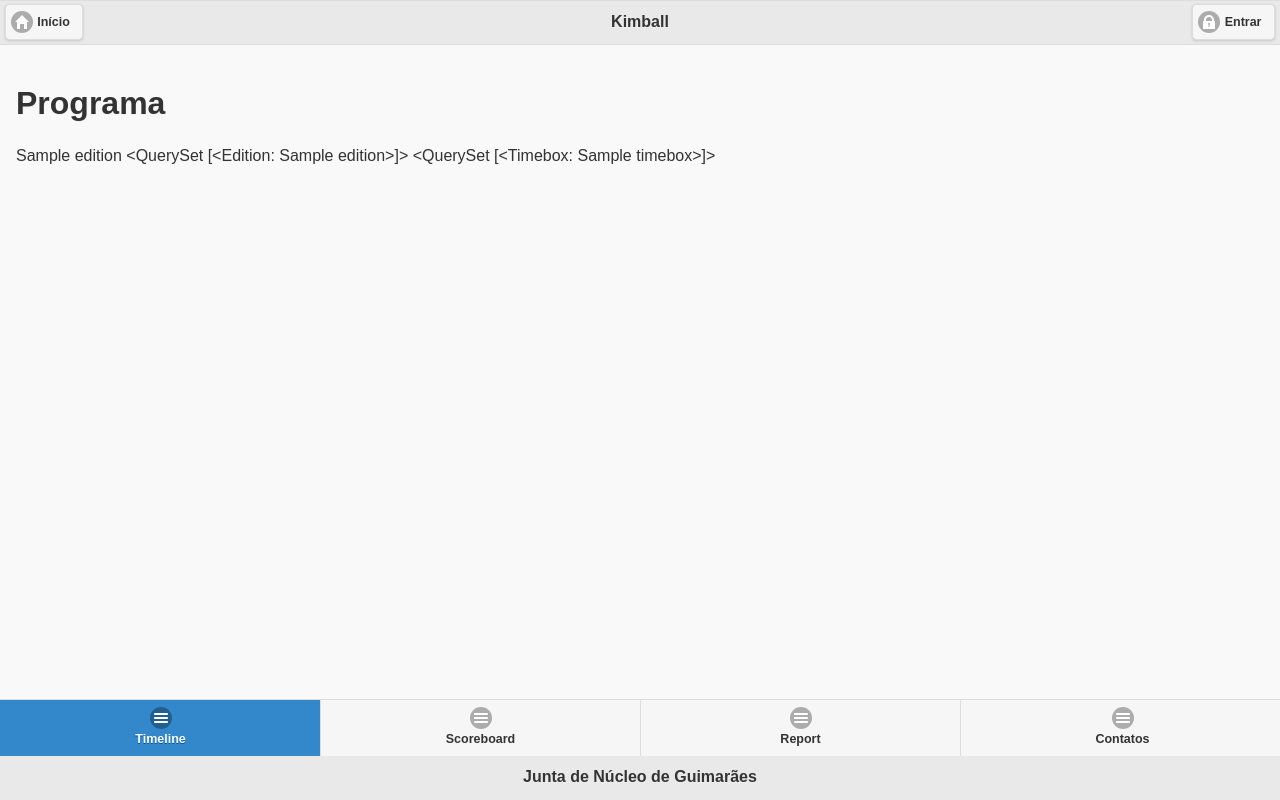
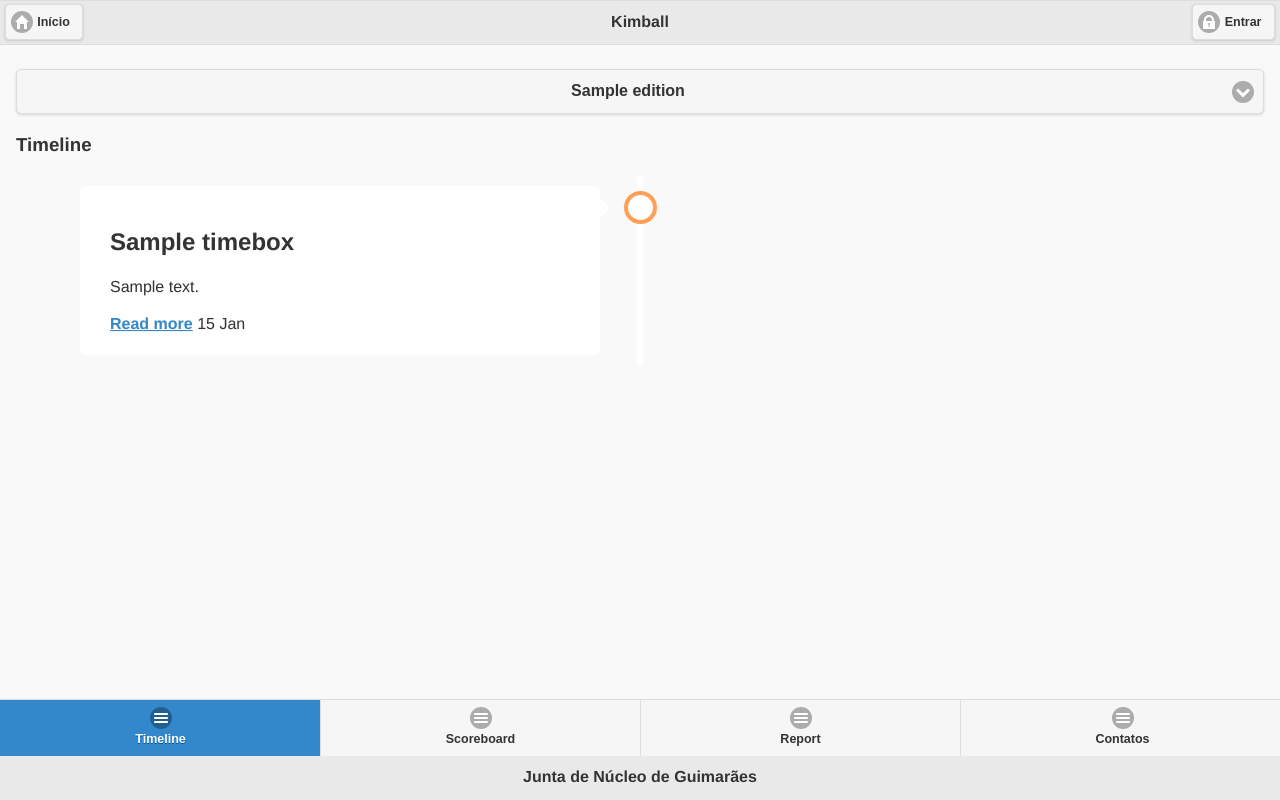
Before and after one commit to carlosmvsilva/scouts, a Django app: page /kimball/timeline/ in a window 1280 px wide. Run offline with Django 3.2, Linux system fonts and the light colour scheme; tables that the repository leaves empty hold one stand-in row (values such as "Sample post").

Commit message:
melhorias

```diff
--- /dev/null
+++ b/kimball/static/kimball/css/timeline.css
@@ -0,0 +1,134 @@
+* {
+  box-sizing: border-box;
+}
+
+/* Set a background color */
+body {
+  background-color: #474e5d;
+  font-family: Helvetica, sans-serif;
+}
+
+/* The actual timeline (the vertical ruler) */
+.timeline {
+  position: relative;
+  max-width: 1200px;
+  margin: 0 auto;
+}
+
+/* The actual timeline (the vertical ruler) */
+.timeline::after {
+  content: '';
+  position: absolute;
+  width: 6px;
+  background-color: white;
+  top: 0;
+  bottom: 0;
+  left: 50%;
+  margin-left: -3px;
+}
+
+/* Container around content */
+.tl-container {
+  padding: 10px 40px;
+  position: relative;
+  background-color: inherit;
+  width: 50%;
+}
+
+/* The circles on the timeline */
+.tl-container::after {
+  content: '';
+  position: absolute;
+  width: 25px;
+  height: 25px;
+  right: -17px;
+  background-color: white;
+  border: 4px solid #FF9F55;
+  top: 15px;
+  border-radius: 50%;
+  z-index: 1;
+}
+
+/* Place the container to the left */
+.left {
+  left: 0;
+}
+
+/* Place the container to the right */
+.right {
+  left: 50%;
+}
+
+/* Add arrows to the left container (pointing right) */
+.left::before {
+  content: " ";
+  height: 0;
+  position: absolute;
+  top: 22px;
+  width: 0;
+  z-index: 1;
+  right: 30px;
+  border: medium solid white;
+  border-width: 10px 0 10px 10px;
+  border-color: transparent transparent transparent white;
+}
+
+/* Add arrows to the right container (pointing left) */
+.right::before {
+  content: " ";
+  height: 0;
+  position: absolute;
+  top: 22px;
+  width: 0;
+  z-index: 1;
+  left: 30px;
+  border: medium solid white;
+  border-width: 10px 10px 10px 0;
+  border-color: transparent white transparent transparent;
+}
+
+/* Fix the circle for containers on the right side */
+.right::after {
+  left: -16px;
+}
+
+/* The actual content */
+.tl-content {
+  padding: 20px 30px;
+  background-color: white;
+  position: relative;
+  border-radius: 6px;
+}
+
+/* Media queries - Responsive timeline on screens less than 600px wide */
+@media all and (max-width: 600px) {
+/* Place the timelime to the left */
+  .timeline::after {
+    left: 31px;
+  }
+
+/* Full-width containers */
+  .tl-container {
+    width: 100%;
+    padding-left: 70px;
+    padding-right: 25px;
+  }
+
+/* Make sure that all arrows are pointing leftwards */
+  .tl-container::before {
+    left: 60px;
+    border: medium solid white;
+    border-width: 10px 10px 10px 0;
+    border-color: transparent white transparent transparent;
+  }
+
+/* Make sure all circles are at the same spot */
+  .left::after, .right::after {
+    left: 15px;
+  }
+
+/* Make all right containers behave like the left ones */
+  .right {
+    left: 0%;
+  }
+}
--- a/kimball/templates/kimball/index.html
+++ b/kimball/templates/kimball/index.html
@@ -3,6 +3,7 @@
 {% load static %}
 
 {% block content %}
-<h1>Benvindo ao Kimball</h1>
-<img src="{% static 'kimball/images/avatar.jpg' %}" alt="Kimball" width="50%">
+<img src="{% static 'kimball/images/avatar.jpg' %}" alt="Kimball" width="100%">
+<p>Kimball - Torneio de Técnica Escutista</p>
+<p>Exploradores e Moços</p>
 {% endblock content %}
--- a/kimball/templates/kimball/layout.html
+++ b/kimball/templates/kimball/layout.html
@@ -19,6 +19,8 @@
 	<link rel="stylesheet" type="text/css" href="{% static 'kimball/css/jquery.mobile-1.4.5.min.css' %}">
 
 	<link rel="stylesheet" type="text/css" href="{% static 'kimball/css/style.css' %}" />
+
+	{% block head %}{% endblock %}
 
 	<title>Kimball</title>
 
@@ -59,4 +61,5 @@
 	</div>
 
 </body>
+{% block scripts %}{% endblock %}
 </html>
--- a/kimball/templates/kimball/team.html
+++ b/kimball/templates/kimball/team.html
@@ -1,5 +1,9 @@
 {% extends "kimball/layout.html" %}
 
 {% block content %}
-<h1>Patrulha #{{team_id}}</h1>
+<h1>Patrulha {{team}}</h1>
+
+{% if team.checkin_code %}
+<img src="http://chart.apis.google.com/chart?cht=qr&chs=300x300&chl=http://{{ request.get_host }}{% url 'checkin' team.checkin_code %}"/>
+{% endif %}
 {% endblock content %}
--- a/kimball/templates/kimball/timeline.html
+++ b/kimball/templates/kimball/timeline.html
@@ -1,8 +1,56 @@
 {% extends "kimball/layout.html" %}
 
+{% load static %}
+
+{% block head %}
+<link rel="stylesheet" type="text/css" href="{% static 'kimball/css/timeline.css' %}" />
+{% endblock head %}
+
 {% block content %}
-<h1>Programa</h1>
-{{edition}}
-{{editions}}
-{{timeboxes}}
+<form name="form_editions" method="post" action="{% url 'timeline' %}" onChange="form.submit();">
+	{% csrf_token %}
+	<select name="edition_id" id="select_edition">
+		<option value="None" disabled>Seleccione a edição</option>
+		{% if editions %}
+
+		{% for item in editions %}
+		<option value="{{ item.id }}" {% if item == edition %} selected="seleted" {% endif %}>{{ item.name }}</option>
+		{% endfor %}
+		{% else %}
+		<option value="None" disabled>Nenhuma edição agendada</option>
+		{% endif %}
+	</select>
+</form>
+
+<h3>Timeline</h3>
+
+{% if timeboxes %}
+<div class="timeline">
+	{% for timebox in timeboxes %}
+	{% if forloop.counter0|divisibleby:2 %}
+	<div class="tl-container left">
+	{% else %}
+	<div class="tl-container right">
+	{% endif %}
+		<div class="tl-content">
+			<h2>{{ timebox.name }}</h2>
+			<p>{{ timebox.description }}</p>
+			{% if timebox.info_url %}<a href="{{ timebox.info_url }}" class="cd-read-more">Read more</a>{% endif %}
+			<span class="cd-date">{{ timebox.start_date|date:'d M' }}</span>
+		</div> <!-- cd-timeline-content -->
+	</div> <!-- cd-timeline-block -->
+ 	{% endfor %}
+</div>
+{% else %}
+<p>Sem eventos agendados!</p>
+{% endif %}
+
+<script>
+$(function(){
+	$('#select_edition').change(function(){
+		this.form.submit();
+	});
+});
+</script>
+
 {% endblock content %}
--- a/kimball/urls.py
+++ b/kimball/urls.py
@@ -5,10 +5,13 @@ from . import views
 
 urlpatterns = [
 	url(r'^$', views.index, name='index'),
+	url(r'^login/$', views.login_view, name='login'),
+	url(r'^logout/$', views.logout_view, name='logout'),
 	url(r'^timeline/$', views.timeline, name='timeline'),
 	url(r'^scoreboard/$', views.scoreboard, name='scoreboard'),
 	url(r'^team/(?P<team_id>\d+)/$', views.team, name='team'),
 	url(r'^station/(?P<station_id>\d+)/$', views.station, name='station'),
+	url(r'^checkin/(?P<checkin_code>\.*)', views.checkin, name='checkin'),
 	url(r'^checkpoint/(?P<checkin_code>\.*)/$', views.checkpoint, name='checkpoint'),
 	url(r'^report/', include([
 		url(r'^$', views.report, name="report"),
@@ -17,4 +20,5 @@ urlpatterns = [
 			url(r'(?P<checkin_code>\.*)/$', views.report, name="report"),
 		])),
 	])),
+	url(r'^checkout/(?P<checkpoint_id>\d+)/$', views.checkout, name='checkout'),
 ]
--- a/kimball/views.py
+++ b/kimball/views.py
@@ -1,14 +1,38 @@
-from django.shortcuts import get_object_or_404, render
+from django.shortcuts import get_object_or_404, render, redirect
+
+from django.contrib.auth import authenticate, login as login, logout
+
 from django.contrib.auth.decorators import login_required
-
 from django.contrib.auth.models import User
-from .models import StationStaff, Station, StationComponent, StationCheckpoint, Timebox, Edition, StationComponentTeamPoints
 
 from django.utils import timezone
+from django.utils.crypto import get_random_string
 
+from django.urls import reverse
+
+from .models import Team, StationStaff, Station, StationComponent, StationCheckpoint, Timebox, Edition, StationComponentTeamPoints
 
 def index(request):
 	return render(request, 'kimball/index.html')
+
+def login_view(request):
+	if 'next' in request.POST:
+		next_page = request.POST['next']
+	else:
+		next_page = reverse('index')
+	if 'username' in request.POST and 'password' in request.POST:
+		username = request.POST['username']
+		password = request.POST['password']
+		user = authenticate(request, username=username, password=password)
+		if user is not None:
+			login(request, user)
+			return redirect(next_page)
+
+	return render(request, 'kimball/login.html', {'next':next_page})
+
+def logout_view(request):
+	logout(request)
+	return render(request, 'kimball/login.html')
 
 def timeline(request):
 
@@ -33,21 +57,74 @@ def timeline(request):
 def scoreboard(request):
 	return render(request, 'kimball/scoreboard.html')
 
-@login_required
+@login_required(login_url='/kimball/login')
 def team(request, team_id):
-	return render(request, 'kimball/team.html', {'team_id': team_id})
 
-@login_required
+	team = Team.objects.get(pk=team_id)
+
+	return render(request, 'kimball/team.html', {'team': team})
+
+@login_required(login_url='/kimball/login')
 def station(request, station_id):
 	return render(request, 'kimball/station.html', {'station_id': station_id})
 
-@login_required
+@login_required(login_url='/kimball/login')
+def checkin(request, checkin_code):
+	checkpoints = StationCheckpoint.objects.filter(checkin_code=checkin_code,checkout__isnull=True)
+	if checkpoints.count()==1:
+		checkpoint = checkpoints[0]
+		return report(request, checkpoint.station.id, checkin_code)
+	elif checkpoints.count()>1:
+		return checkpoint(request, checkin_code)
+	else:
+		staff_stations_ids = StationStaff.objects.filter(user=request.user).values_list('station_id').distinct()
+		stations = Station.objects.filter(id__in=staff_stations_ids).order_by('start_date')
+		if stations.count()==1:
+			station = stations[0]
+			patrol = Team.objects.filter(checkin_code=checkin_code)
+			if patrol:
+				checkpoint = StationCheckpoint(checkin_code=checkin_code, station=station, patrol=patrol, checkin=timezone.now(), checkedin_by=request.user)
+				checkpoint.save()
+				return report(request, station.id, checkin_code)
+			else:
+				erro = 'Equipa desconhecida!'
+		elif stations.count()>1:
+			erro = 'Escolha o posto...'
+		else:
+			erro = 'Posto desconhecido!'
+
+		return render(request, 'kimball/checkin.html', {'erro': erro, 'stations': stations})
+
+@login_required(login_url='/kimball/login')
 def checkpoint(request, checkin_code):
 
+	if 'station_id' in request.POST:
+		station_id = request.POST['station_id']
+		station = Station.objects.get(pk=station_id)
+	else:
+		station = None
 
-	return render(request, 'kimball/checkpoint.html', {'checkin_code': checkin_code})
+	if station == None:
+		staff_stations_ids = StationStaff.objects.filter(user=request.user).values_list('station_id').distinct()
+		stations = Station.objects.filter(id__in=staff_stations_ids).order_by('start_date')
 
-@login_required
+		if stations.count()==1:
+			station = stations[0]
+
+	checkpoint = None
+	if station:
+		checkpoint = StationCheckpoint.objects.filter(station=station, checkin_code=checkin_code)
+		if checkpoint==None:
+			patrol = Team.objects.filter(checkin_code=checkin_code)
+			checkpoint = StationCheckpoint(checkin_code=checkin_code, station=station, patrol=patrol, checkin=timezone.now(), checkedin_by=request.user)
+			checkpoint.save()
+
+	if checkpoint:
+		return report(request, checkpoint.station.id, checkpoint.checkin_code)
+	else:
+		return render(request, 'kimball/checkpoint.html', {'checkin_code': checkin_code, 'stations':stations})
+
+@login_required(login_url='/kimball/login')
 def report(request, station_id=None, checkin_code=None):
 
 	if 'station_id' in request.POST:
@@ -58,21 +135,18 @@ def report(request, station_id=None, checkin_code=None):
 
 	if 'checkin_code' in request.POST:
 		checkin_code = request.POST['checkin_code']
-		checkpoint = StationCheckpoint.objects.filter(checkin_code=checkin_code)
+		checkpoint = StationCheckpoint.objects.filter(checkin_code=checkin_code,checkout__isnull=True)
 	else:
 		checkpoint = None
 
-	# Obter os postos do utilizador e seleccionar o primeiro da lista
 	staff_stations_ids = StationStaff.objects.filter(user=request.user).values_list('station_id').distinct()
 	stations = Station.objects.filter(id__in=staff_stations_ids).order_by('start_date')
-
 
 	if station == None and stations.count()>0:
 		station = stations[0]
 
 	if station != None:
-		# Listar as equipas com checkin feito no respectivo posto
-		checkpoints = StationCheckpoint.objects.filter(station=station).order_by('checkin')
+		checkpoints = StationCheckpoint.objects.filter(station=station,checkout__isnull=True).order_by('checkin')
 	else:
 		checkpoints = []
 
@@ -82,13 +156,54 @@ def report(request, station_id=None, checkin_code=None):
 	if checkpoint != None:
 		teampoints = StationComponentTeamPoints.objects.filter(checkpoint=checkpoint)
 		if teampoints.count()==0:
-			components = StationComponent.objects.filter(station=station)
-			for component in components:
-				c = StationComponentTeamPoints(component=component, checkpoint=checkpoint)
-				c.save()
-
+			start_points(station, checkpoint)
 			teampoints = StationComponentTeamPoints.objects.filter(checkpoint=checkpoint)
-		else:
-			teampoints = []
+	else:
+		teampoints = []
 
 	return render(request, 'kimball/report.html', {'stations': stations, 'checkpoints':checkpoints, 'station': station, 'checkpoint': checkpoint, 'teampoints':teampoints})
+
+def start_points(station, checkpoint):
+	components = StationComponent.objects.filter(station=station, parent__isnull=True)
+	for component in components:
+		start_component_points(component, checkpoint)
+
+def start_component_points(component, checkpoint):
+	c = StationComponentTeamPoints(component=component, checkpoint=checkpoint)
+	c.save()
+	children = StationComponent.objects.filter(station=station, parent=component)
+	for child in children:
+		start_component_points(component, checkpoint)
+
+@login_required(login_url='/kimball/login')
+def checkout(request, checkpoint_id):
+
+	failed = False
+	msg = 'Checkout feito com sucesso'
+
+	checkpoint = StationCheckpoint.objects.get(pk=checkpoint_id)
+
+	points = StationComponentTeamPoints.objects.filter(checkpoint=checkpoint)
+	components = StationComponent.objects.filter(station=checkpoint.station)
+
+	if points.count()>100:
+
+		if checkpoint.checkout__isnull==True:
+			failed = True
+			msg = 'Ja foi feito checkout neste posto para esta equipa'
+		else:
+
+			checkpoint.checkout = timezone.now()
+			checkpoint.checkedout_by = request.user
+			checkpoint.save()
+
+			team = checkpoint.patrol
+			team.checkin_code = get_random_string(length=32)
+			team.save()
+
+	else:
+		failed = True
+		msg = 'Checkout falhou!'
+
+
+	return render(request, 'kimball/checkout.html', {'failed': failed, 'msg': msg})
--- a/scouts/urls.py
+++ b/scouts/urls.py
@@ -19,7 +19,5 @@ from django.contrib.auth import views as auth_views
 
 urlpatterns = [
     url(r'^kimball/', include('kimball.urls')),
-	url(r'^accounts/login/$', auth_views.login, name="login"),
-    url(r'^accounts/logout/$', auth_views.logout, name="logout"),
     url(r'^admin/', admin.site.urls),
 ]
```
Also changed, not shown: kimball/forms.py (added, +7 -0 lines), kimball/templates/kimball/checkin.html (added, +8 -0 lines), kimball/templates/kimball/checkout.html (added, +10 -0 lines), kimball/templates/kimball/login.html (added, +23 -0 lines), kimball/templates/kimball/report.html (+16 -13 lines).
